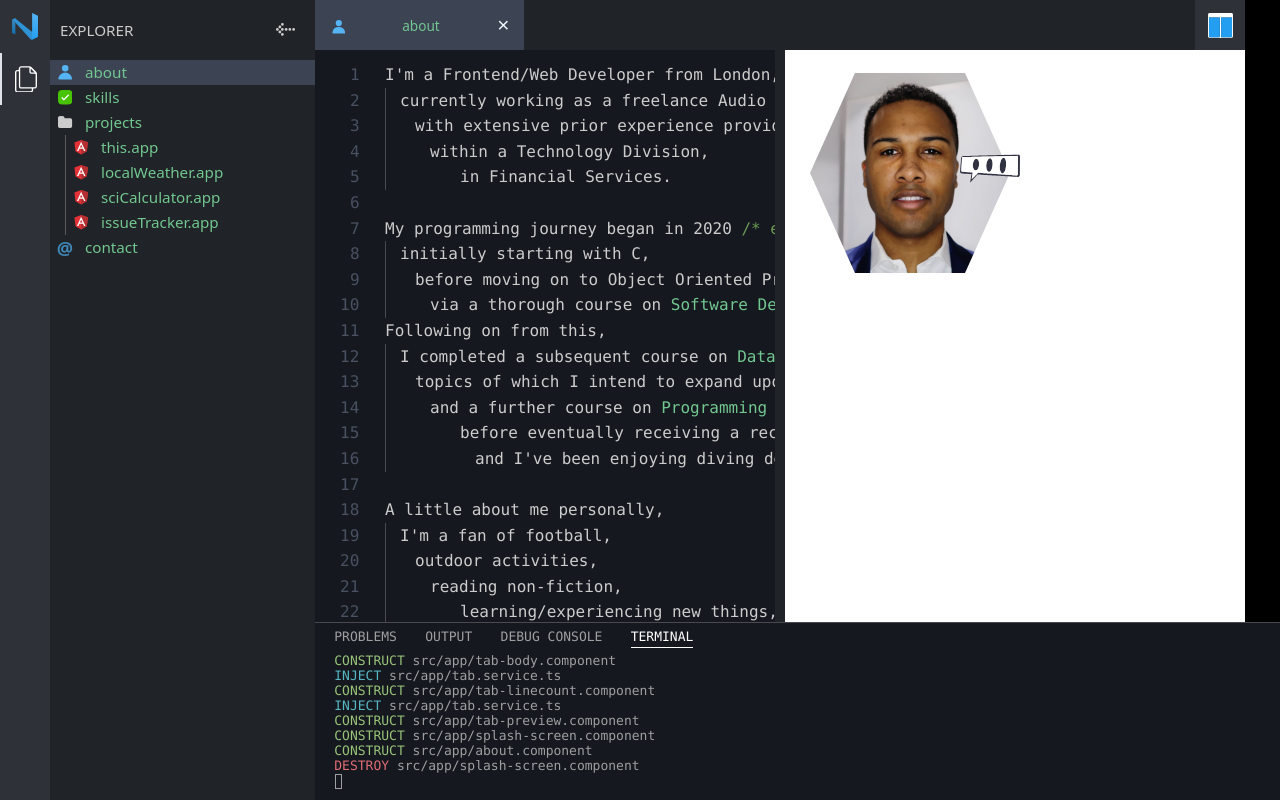
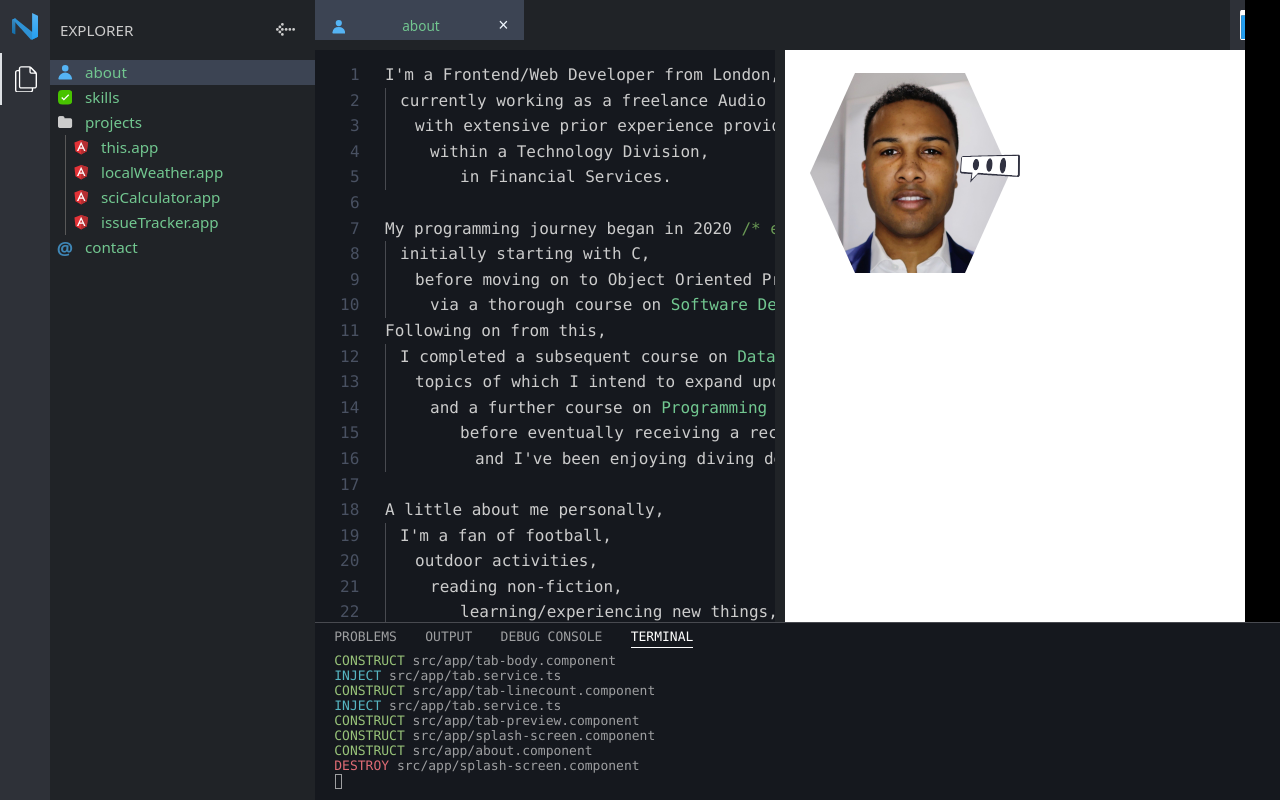
Before and after one commit to nprod21/nelson.github.io, an Angular app: page /about in a window 1280 px wide. Built offline with nearby package versions, Linux system fonts and the light colour scheme.

Commit message:
Style change tab header and container height and tab close button font and split screen icon size

```diff
--- a/src/app/tab-headers/tab-headers.component.css
+++ b/src/app/tab-headers/tab-headers.component.css
@@ -41,7 +41,7 @@
 }
 
 .tab-header-expanded-width {
-    width: calc(100vw - 350px);
+    width: calc(100vw - 315px);
 }
 
 .tab-header-collapsed-width {
@@ -59,10 +59,10 @@
     display: grid;
 }
 
-.split-screen-icon {
+.split-screen-icon, .split-screen-icon-v2 {
     position: relative;
-    height: 50%;
-    width: 50%;
+    height: 60%;
+    width: 60%;
     place-self: center;
     cursor: pointer;
     /* border: solid 1px #fff; */
@@ -82,7 +82,7 @@
     position: relative;
     align-self: start;
     background-color: #202327;
-    height: 50px;
+    height: 40px;
     padding: 0px;
     overflow-x: auto;
     overflow-y: hidden;
@@ -149,8 +149,9 @@
     border-radius: 4px;
     border: none;
     background-color: transparent;
-    font-size: 1.3rem;
-    font-weight: 400;
+    font-size: 1.1rem;
+    font-weight: 300;
+    font-family: sans-serif, Tahoma, Geneva, Verdana, 'Segoe UI';
 }
 
 .tab-content {
```
